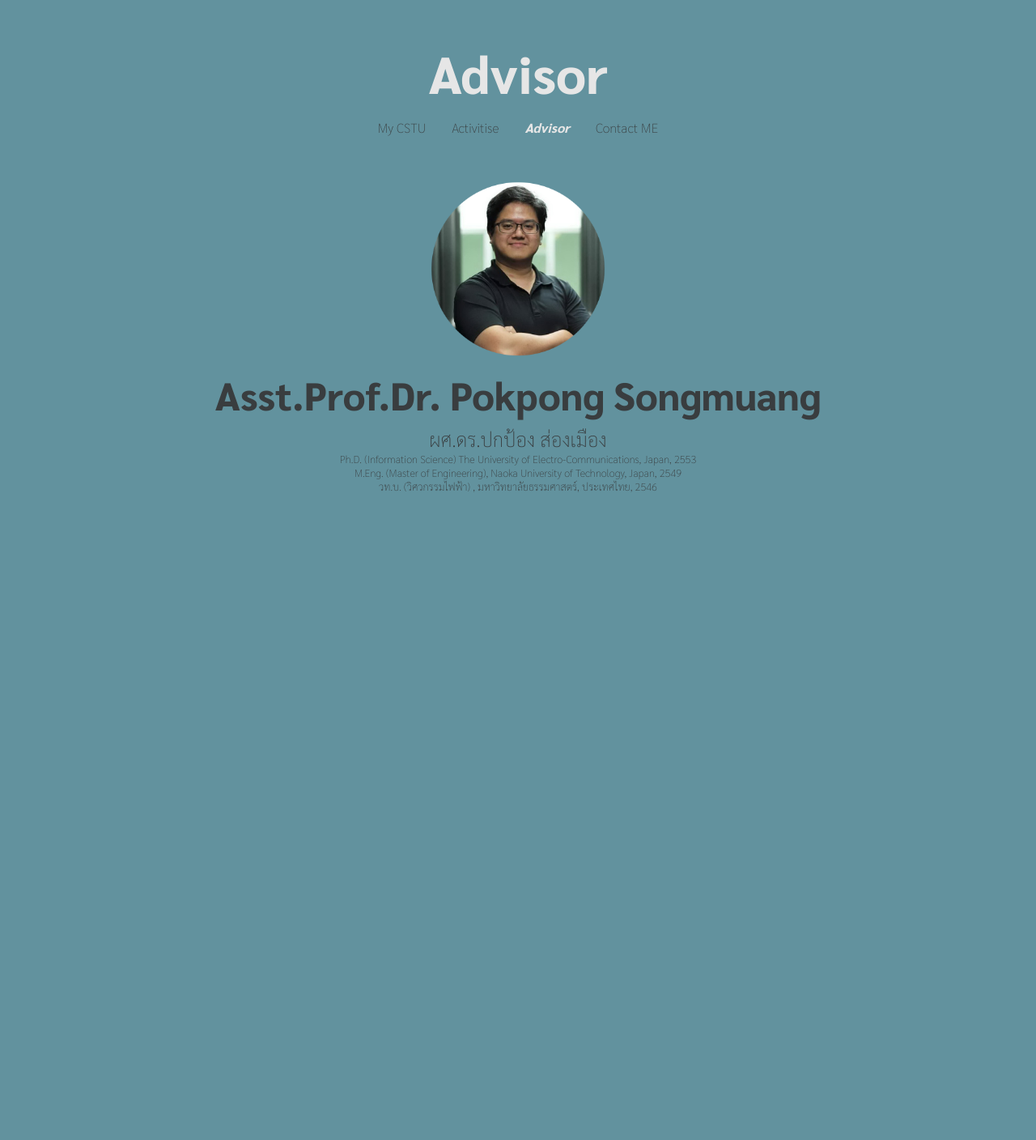
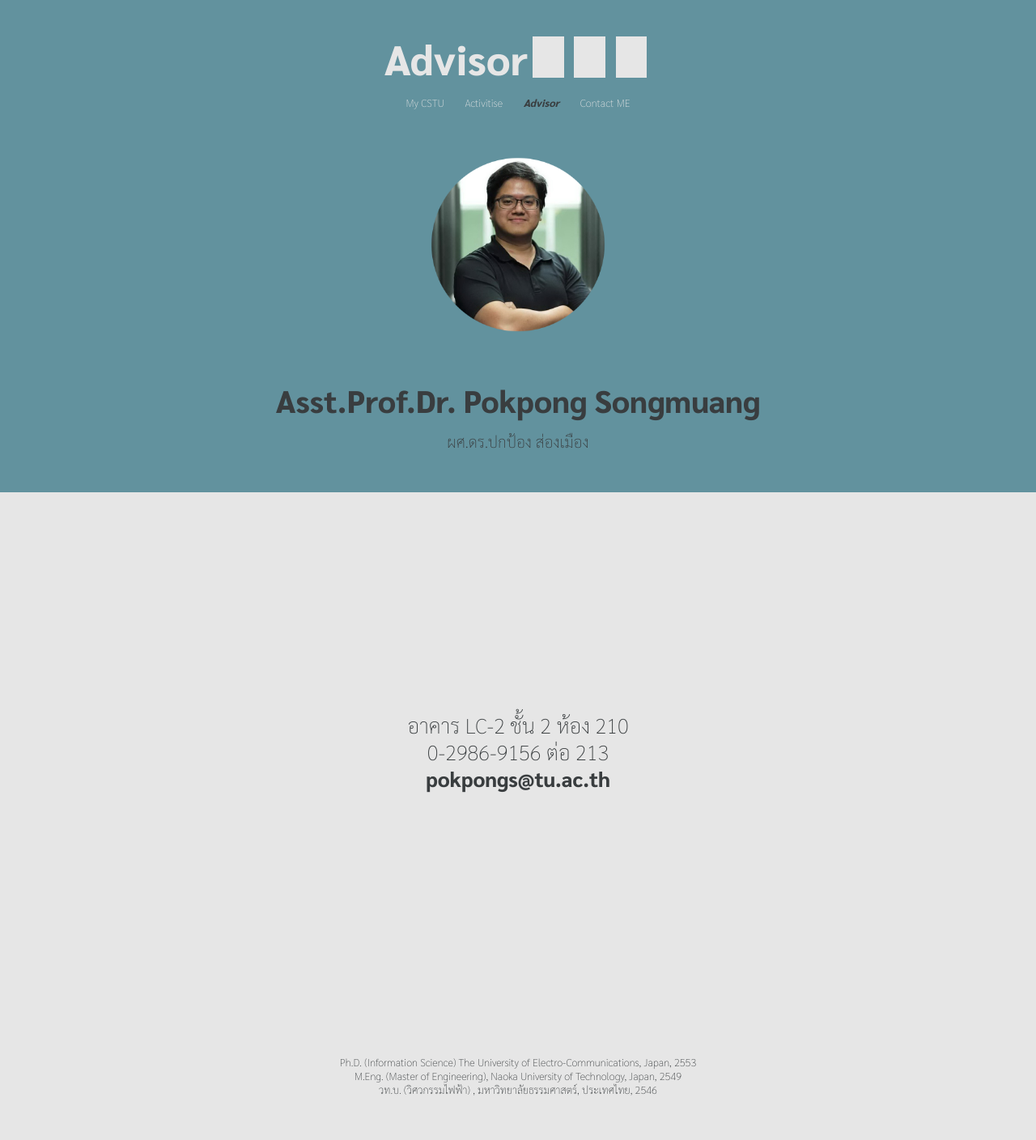
Before and after one commit to soravitt/MyCSTUPassport-6609681173, a plain HTML site: page html/myAdvisor.html in a window 1280 px wide. Shown: the whole page at 81% size. Before the commit the page ends 800 px from the top, so only its background shows below. Drawn offline with Linux system fonts and the light colour scheme.

Commit message:
advisorpage done v1

```diff
--- a/css/Advisor.css
+++ b/css/Advisor.css
@@ -4,6 +4,7 @@ html{
     font-family: 'Sarabun', sans-serif;
     background-color: #62929e;
     color: #393d3f;
+    font-size: 1vw;
 }
 *{
     border: red 1px ;
@@ -12,19 +13,24 @@ html{
     box-sizing: border-box;
 }
 body{
-    max-width: 70vw;
     margin: auto;
 }
 
 
 /*---HEADER---*/
-header{
+.title-container{
+    max-width: 70vw;
+    margin: 3rem auto 0;
     display: flex;
-    flex-direction: column;
-    align-items: center;
-    margin-top: 3rem;
+    justify-content: center;
 }
-    header h1{
+    .box{
+        width: 3rem;
+        height: 4rem;
+        margin: 0.5rem;
+        background-color: #e6e6e6;
+    }
+    .title-container p{
         font-size: 4rem;
         font-weight: bold;
         color: #e6e6e6;
@@ -38,19 +44,20 @@ header{
     .menu a{
         margin: 1rem 1rem;
         text-decoration: none;
-        color: #393d3f;
+        color: #e6e6e6;
+        font-weight: 500;
     }
     .menu span{
-        color: #e6e6e6;
+        color: #393d3f;
         font-style: italic;
-        font-weight: bold;
+        font-weight: 900;
     }
 
 /*---MAIN1---*/
 .image-profile{
     display: flex;
     justify-content: center;
-    margin-top: 2rem;
+    margin-top: 3rem;
 }
     .image-profile img{
         width: 25vw;
@@ -60,16 +67,42 @@ header{
     display: flex;
     flex-direction: column;
     align-items: center;
+    margin-bottom: 4rem;
+    margin-top: 3rem;
 }
     .name-container h2{
         font-size: 3rem;
-        margin: 0.5rem;
+        margin: 1rem;
         font-weight: bold;
     }
     .name-thai{
         font-size: 1.5rem;
     }
-    .description {
+
+
+/*---MAIN2---*/
+.main2{
+    height: 80vh;
+    background-color: #e6e6e6;
+    display: flex;
+    justify-content: center;
+    align-items: center;
+}
+    .main2 p{
+        font-size: 2rem;
         text-align: center;
-        font-size: 0.8rem;
     }
+    .main2 span{
+        font-weight: bold;
+    }
+
+
+/*---FOOTER---*/
+footer{
+    height: 20vh;
+    background-color: #e6e6e6;
+    display: flex;
+    justify-content: center;
+    text-align: center;
+    align-items: center;
+}
--- a/html/myAdvisor.html
+++ b/html/myAdvisor.html
@@ -14,7 +14,12 @@
 
 <!--HEADER-->
 <header>
-        <h1>Advisor</h1>
+    <div class="title-container">
+            <p>Advisor</p>
+            <div class="box"></div>
+            <div class="box"></div>
+            <div class="box"></div>
+    </div>
     <div class="menu">
         <a href="../index.html">My CSTU</a>
         <a href="../html/myActivities.html">Activitise</a>
@@ -33,10 +38,23 @@
         <div class="name-container">
             <h2>Asst.Prof.Dr. Pokpong Songmuang</h2>
             <p class="name-thai">ผศ.ดร.ปกป้อง ส่องเมือง</p>
+        </div>
+    </main>
+
+
+<!--MAIN2-->
+    <div class="main2">
+        <p>  อาคาร LC-2 ชั้น 2 ห้อง 210 <br>
+            0-2986-9156 ต่อ 213 <br>
+            <span>pokpongs@tu.ac.th</span></p>
+    </div>
+
+
+<!--FOOTER-->
+<footer>
     <p class="description">Ph.D. (Information Science) The University of Electro-Communications, Japan, 2553 <br>
         M.Eng. (Master of Engineering), Naoka University of Technology, Japan, 2549 <br>
         วท.บ. (วิศวกรรมไฟฟ้า) , มหาวิทยาลัยธรรมศาสตร์, ประเทศไทย, 2546</p> <br>
-        </div>
-    </main>
+</footer>
 </body>
 </html>
```
Lines whose indentation alone changed are shown as unchanged.
